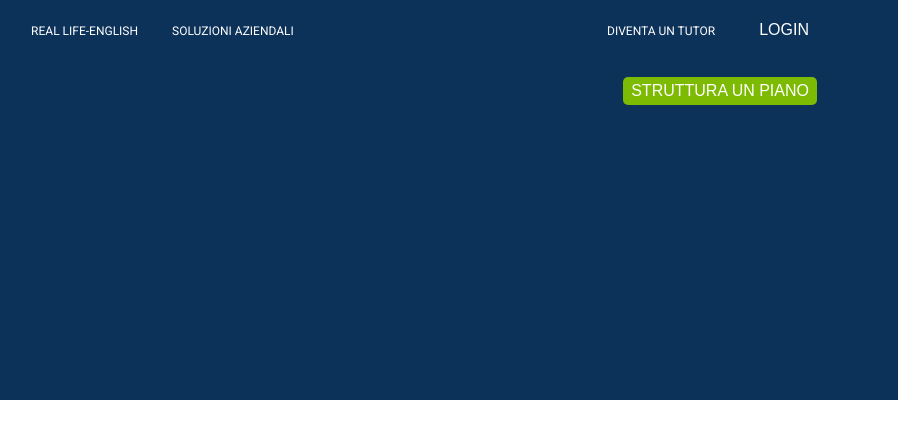
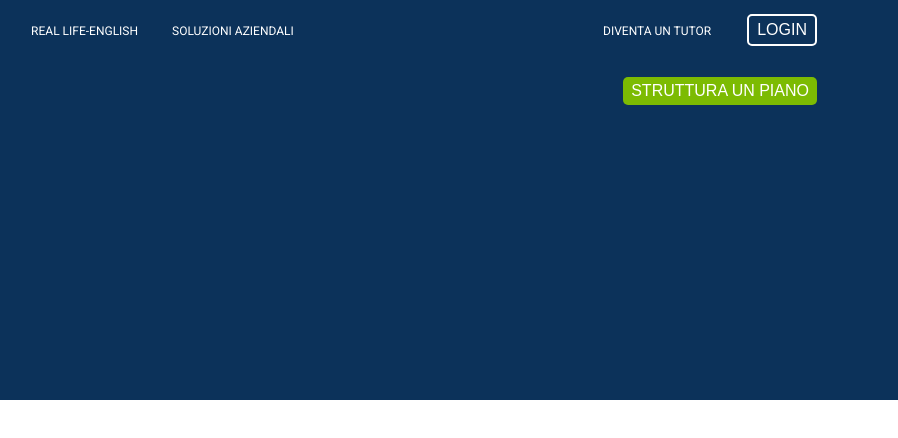
Before and after one commit to flaviamatta90/htmlcss-fluentify, a plain HTML site: page index.html in a window 1280 px wide. Shown: the full height of the page, 382-1280 px from the left. Drawn offline with Linux system fonts and the light colour scheme.

Commit message:
bestemmia-img

```diff
--- a/css/style.css
+++ b/css/style.css
@@ -7,11 +7,13 @@
 body{
   font-family: 'Roboto', sans-serif;
 }
+
+/* header  */
+
 header{
   height: 400px;
   background-color: #0c325a;
 }
-
 
 .container{
   width: 90%;
@@ -31,7 +33,9 @@ header{
 
 .header-top {
     line-height: 60px;
+    position: relative;
 }
+
 
 .header-top::after {
     content: "";
@@ -76,13 +80,13 @@ header{
   text-align: center;
   font-size: 16px;
   margin: 4px 2px;
-  color: white;
   padding: 5px 8px;
   border-radius: 5px;
   background-color: #0c325a;
-  border-color: 2px solid #ffff;
+  color: #ffffff;
+  border: 2px solid #ffffff;
+}
 
-}
 button{
   text-align: center;
   font-size: 16px;
@@ -94,3 +98,12 @@ button{
   background-color: #7CBB02;
   text-decoration: none;
 }
+
+/* .img-man{
+  float: left;
+  background-position-y: bottom 10px;
+  width: 10%;
+} */
+
+
+/* /header  */
```
Also changed, not shown: index.html (+9 -1 lines).
